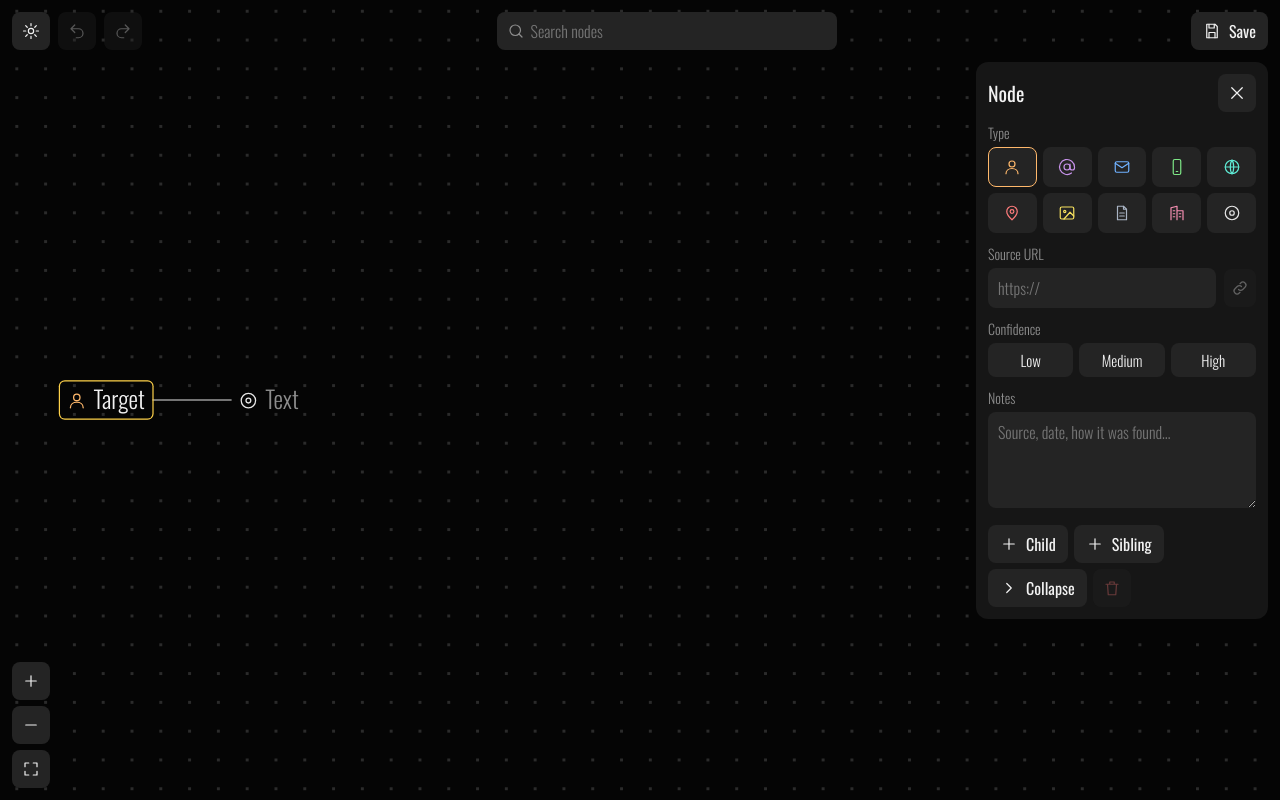
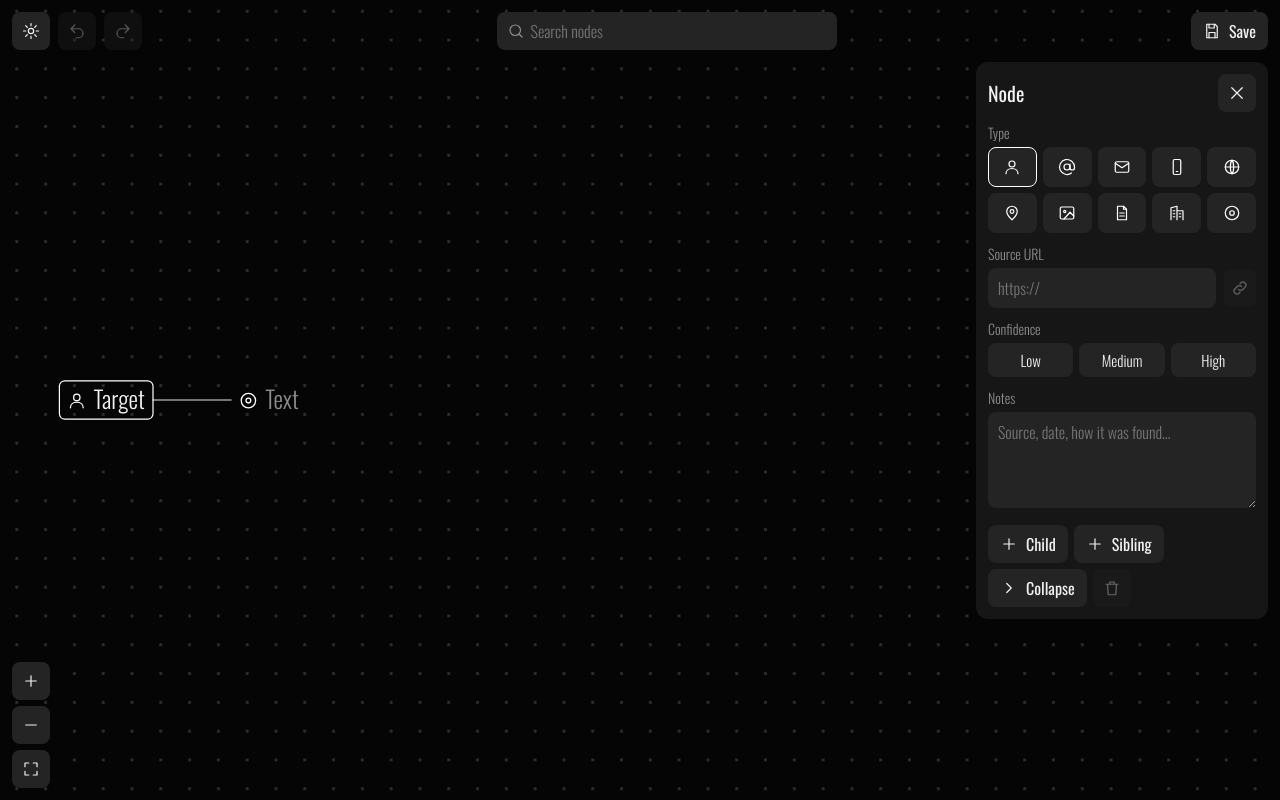
Before and after one commit to zxc-skylone/SkyloneChain, a plain HTML site: page index.html in a window 1280 px wide. Drawn offline with nearby package versions, Linux system fonts and the light colour scheme.

Commit message:
Update index.html

```diff
--- a/index.html
+++ b/index.html
@@ -7,8 +7,9 @@
   <title>Skylone Chain</title>
   <link href="https://fonts.googleapis.com/css2?family=Oswald:wght@300;400;500&display=swap" rel="stylesheet">
   <meta name="description"
-        content="Skylone Chain - Private OSINT Mind-Mapping & Entity Graph
+    content="Skylone Chain - Private OSINT Mind-Mapping & Entity Graph
 Build complex investigation chains and visualize digital footprints directly in your browser. Fast, minimal, and privacy-focused." />
+  <link href="https://fonts.googleapis.com/css2?family=Oswald:wght@300;400;500&display=swap" rel="stylesheet">
   <style>
     :root {
       --bg: #050505;
@@ -19,8 +20,8 @@ Build complex investigation chains and visualize digital footprints directly in
       --fg: #f2f2f2;
       --mut: #8d8d8d;
       --line: #e6e6e6;
-      --sel: #ffd24a;
-      --bad: #ff7b7b;
+      --sel: #ffffff;
+      --bad: #ffffff;
       box-sizing: border-box;
       padding-top: env(safe-area-inset-top, 0px);
       padding-bottom: env(safe-area-inset-bottom, 0px)
@@ -43,7 +44,7 @@ Build complex investigation chains and visualize digital footprints directly in
       --btn2: #4a4e57;
       --dot: #33363c;
       --line: #dcdcdc;
-      --sel: #ff9d5c
+      --sel: #ffffff;
     }
 
     * {
@@ -146,11 +147,11 @@ Build complex investigation chains and visualize digital footprints directly in
     }
 
     .n[data-cf=med] .tx {
-      border-bottom: 1px dashed #ffd24a
+      border-bottom: 1px dashed #ffffff
     }
 
     .n[data-cf=high] .tx {
-      border-bottom: 1px solid #7ee787
+      border-bottom: 1px solid #ffffff
     }
 
     .n.sel {
@@ -699,7 +700,7 @@ Build complex investigation chains and visualize digital footprints directly in
   <script>
     (function () {
       var KEY = "osint-chain-v2", ROW = 42, GAP = 66, uid = 1;
-      var TYPES = [["person", "Person", "#ffb86b"], ["user", "Username", "#c792ea"], ["mail", "Email", "#6fb1ff"], ["phone", "Phone", "#7ee787"], ["globe", "Domain", "#5eead4"], ["pin", "Location", "#ff7b7b"], ["image", "Media", "#f6e05e"], ["doc", "Document", "#a9b4c4"], ["org", "Organization", "#f78fb3"], ["dot", "Other", "#e6e6e6"]], TC = {};
+      var TYPES = [["person", "Person", "#ffffff"], ["user", "Username", "#ffffff"], ["mail", "Email", "#ffffff"], ["phone", "Phone", "#ffffff"], ["globe", "Domain", "#ffffff"], ["pin", "Location", "#ffffff"], ["image", "Media", "#ffffff"], ["doc", "Document", "#ffffff"], ["org", "Organization", "#ffffff"], ["dot", "Other", "#ffffff"]], TC = {};
       TYPES.forEach(function (t) {TC[t[0]] = t});
       var THEMES = ["black", "navy", "graphite"], TN = {black: "Black", navy: "Navy", graphite: "Graphite"};
       var S = {root: null, sel: null, theme: "black", name: "", q: ""}, view = {x: 80, y: 0, k: 1}, els = {}, hist = [], hi = -1, tm = null;
```
